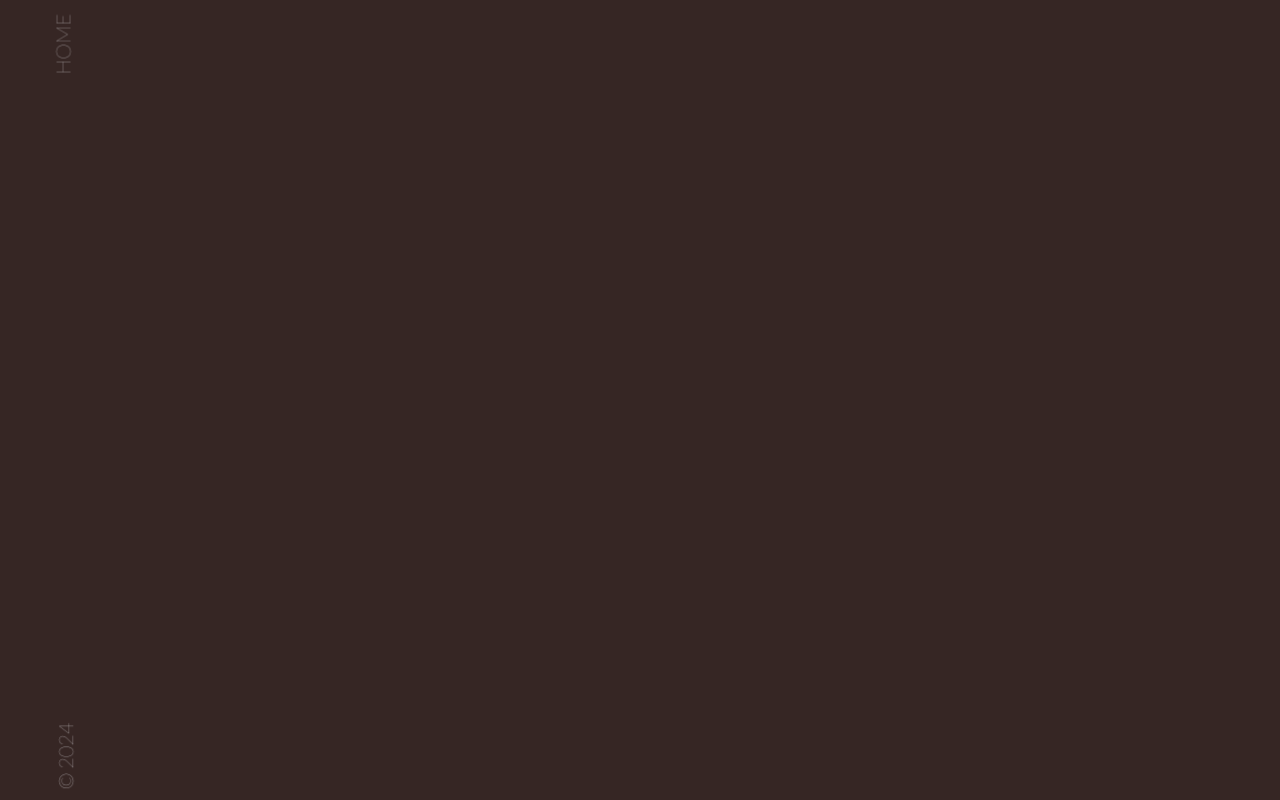
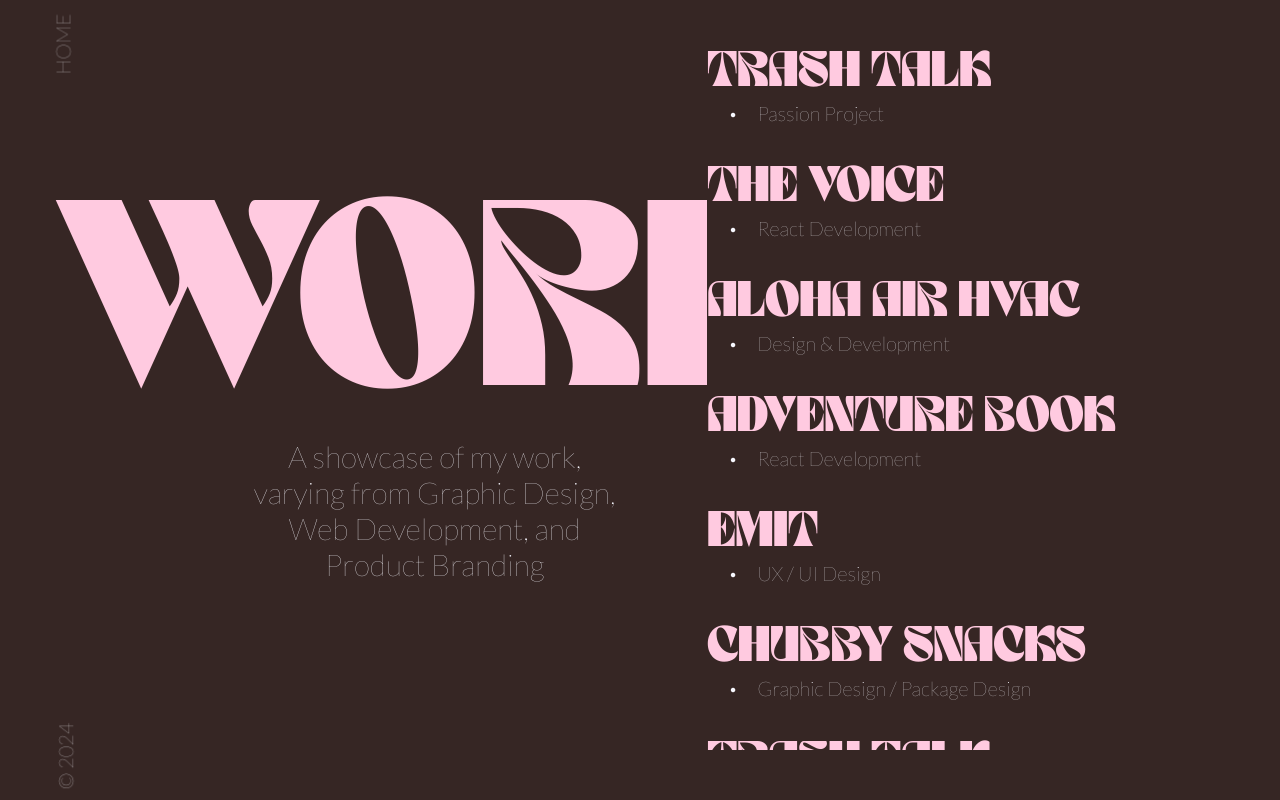
Before and after one commit to Miacarmen/portfolio-v2, a React (Create React App) app in the folder client/: page /work in a window 1280 px wide. Built offline with nearby package versions, Linux system fonts and the light colour scheme.

Commit message:
work page content added, no functionality yet

```diff
--- a/client/src/pages/About.js
+++ b/client/src/pages/About.js
@@ -47,7 +47,7 @@ const About = () => {
       <div className='experience'>
         <ul id='exp-list'>
           <h3 className='about-header'>EXPERIENCE</h3>
-          <li>8 years experience in Graphic Design (Illustrator/InDesign/Photoshop/Sketch)</li>
+          <li>7 years experience in Graphic Design (Illustrator/InDesign/Photoshop/Sketch)</li>
           <li>5 years experience Front-end Web Development (HTML/CSS/Javascript)</li>
           <li>3 Years Experience React</li>
           <li>2 years experience Back-end Web Development</li>
@@ -60,7 +60,7 @@ const About = () => {
           <h3 className='about-header'>SKILLS</h3>
           <h3 className='sub-cat'>Design:</h3>
           <li>Illustrator / Photoshop / InDesign / Animate / AfterEffects / Sketch / Procreate / Figma / Framer</li>
-          <h3 className='sub-cat'>Development:</h3>
+          <h3 className='dev-cat'>Development:</h3>
           <li>HTML / CSS / Javascript / JQuery / NodeJS / React / Redux / TailwindCSS / DaisyUI / Bootstrap / MaterialUI / Styled-Components / ExpressJS / MongoDB / Mongoose / GraphQL / Apollo / NoSQL / MySQL / Sequelize / AJAX / APIs / Heroku / Firebase / Netlify</li>
 
         </ul>
--- a/client/src/pages/Work.js
+++ b/client/src/pages/Work.js
@@ -1,9 +1,49 @@
-import React from 'react'
+import React from 'react';
+
+import '../styles/work.styles.css';
 
 const Work = () => {
   return (
-    <div>Work</div>
-  )
-}
+    <div className='work-container'>
 
-export default Work
+      <div className='work-grid-container'>
+        <div className='col-1-4'>
+          <h1>WORK</h1>
+          <p className='work-tagline'>
+            A showcase of my work, varying from Graphic Design, Web Development,
+            and Product Branding
+          </p>
+        </div>
+        <div className='col-2-4'>
+          <h2>TRASH TALK</h2>
+          <p>Passion Project</p>
+          <h2>THE VOICE</h2>
+          <p>React Development</p>
+          <h2>ALOHA AIR HVAC</h2>
+          <p>Design & Development</p>
+          <h2>ADVENTURE BOOK</h2>
+          <p>React Development</p>
+          <h2>EMIT</h2>
+          <p>UX / UI Design</p>
+          <h2>CHUBBY SNACKS</h2>
+          <p>Graphic Design / Package Design</p>
+          <h2>TRASH TALK</h2>
+          <p>Passion Project</p>
+          <h2>THE VOICE</h2>
+          <p>React Development</p>
+          <h2>ALOHA AIR HVAC</h2>
+          <p>Design & Development</p>
+          <h2>ADVENTURE BOOK</h2>
+          <p>React Development</p>
+          <h2>EMIT</h2>
+          <p>UX / UI Design</p>
+          <h2>CHUBBY SNACKS</h2>
+          <p>Graphic Design / Package Design</p>
+        </div>
+      </div>
+
+    </div>
+  );
+};
+
+export default Work;
--- a/client/src/styles/about.styles.css
+++ b/client/src/styles/about.styles.css
@@ -92,6 +92,14 @@
     font-size: 28px;
 }
 
+.dev-cat {
+    font-family: 'Lato', sans-serif;
+    font-weight: 200;
+    font-style: normal;
+    font-size: 28px;
+    padding-top: 1em;
+}
+
 .btn-container {
   display: flex;
   align-items: center;
@@ -105,13 +113,14 @@
     transition: background-color 0.3s;
     border: none;
     font-family: 'TAN-BUSTER', 'Lato', sans-serif;
-    padding: 2em 6em 2em 6em;
+    padding: 2em 5em 2em 5em;
     border-radius: 50px;
     font-size: 18px;
+    box-shadow: 0 4px 8px rgba(0, 0, 0, 0.1);
 }
 
 .resume-btn:hover {
     background-color: #2A1F1E;
-    border: 1px solid #ffcae0;
+    /* border: 1px solid #ffcae0; */
     color: #ffcae0;
 }
--- a/client/src/styles/contact.styles.css
+++ b/client/src/styles/contact.styles.css
@@ -35,6 +35,8 @@
 .contact-form label {
   text-align: left;
   margin-right: 10px;
+  font-family: 'Lato', sans-serif;
+  font-weight: 600;
 }
 
 .contact-form input {
@@ -49,7 +51,7 @@
 
 #message {
   height: 150px;
-  margin-bottom: 7px;
+  margin-bottom: 12px;
 }
 
 
@@ -62,10 +64,11 @@
     font-family: 'TAN-BUSTER', 'Lato', sans-serif;
     padding: 7px;
     border-radius: 30px;
+    box-shadow: 0 4px 8px rgba(0, 0, 0, 0.1);
 }
 
 .contact-form button:hover {
     background-color: #2A1F1E;
-    border: 1px solid #ffcae0;
+    /* border: 1px solid #ffcae0; */
     color: #ffcae0;
 }
--- a/client/src/styles/home.styles.css
+++ b/client/src/styles/home.styles.css
@@ -1,7 +1,7 @@
 .grid-container {
     display: grid;
     grid-template-columns: repeat(8, 1fr);
-    gap: 5rem; /* Adjust the gap as needed */
+    gap: 5rem;
     padding: 0em 4em 0em 4em;
   }
 
--- /dev/null
+++ b/client/src/styles/work.styles.css
@@ -0,0 +1,72 @@
+.work-container {
+  display: flex;
+  justify-content: center;
+  align-items: center;
+  height: 100vh;
+}
+
+.work-grid-container {
+  display: grid;
+  grid-template-columns: repeat(3, 1fr);
+  gap: 5rem;
+  /* border: 1px solid red; */
+}
+
+.col-1-4 {
+  grid-column: span 2;
+  position: sticky; /* Fixed positioning within column */
+  display: flex;
+  flex-direction: column;
+  justify-content: center;
+  align-items: center;
+}
+
+.work-tagline {
+  font-family: 'Lato', sans-serif;
+  font-weight: 100;
+  font-style: normal;
+  font-size: 30px;
+  text-align: center;
+  padding: 0em 6em 0em 6em;
+}
+
+.col-2-4 {
+    grid-column: 3;
+    display: flex;
+    flex-direction: column;
+    overflow-y: auto; /* Add vertical scrollbar when content overflows */
+    max-height: calc(
+      100vh - 100px
+    ); /* Adjust height to fit available space, excluding header */
+    position: fixed;
+    top: 50%; /* Start from the middle */
+    right: 0;
+    transform: translate(
+      -40%,
+      -50%
+    ); /* Adjust to center horizontally and vertically */
+    z-index: 0; /* Ensure it's behind the sticky column */
+  }
+
+.col-2-4 h2 {
+  font-family: 'TAN-BUSTER';
+  font-size: 35px;
+  color: #ffcae0;
+}
+
+.col-2-4 p {
+  font-family: 'Lato', sans-serif;
+  font-weight: 100;
+  font-style: normal;
+  font-size: 20px;
+  padding-bottom: 2em;
+  list-style-type: disc;
+}
+
+.col-2-4 p::before {
+  content: '\2022'; /* Unicode character for bullet point */
+  display: inline-block;
+  width: 1em; /* Adjust width for space between bullet point and text */
+  margin-right: 0.5em; /* Adjust margin for space between bullet point and text */
+  margin-left: 1em; /* Adjust left margin to push the bullet point to the right */
+}
```
Also changed, not shown: client/src/App.js (+4 -5 lines).
